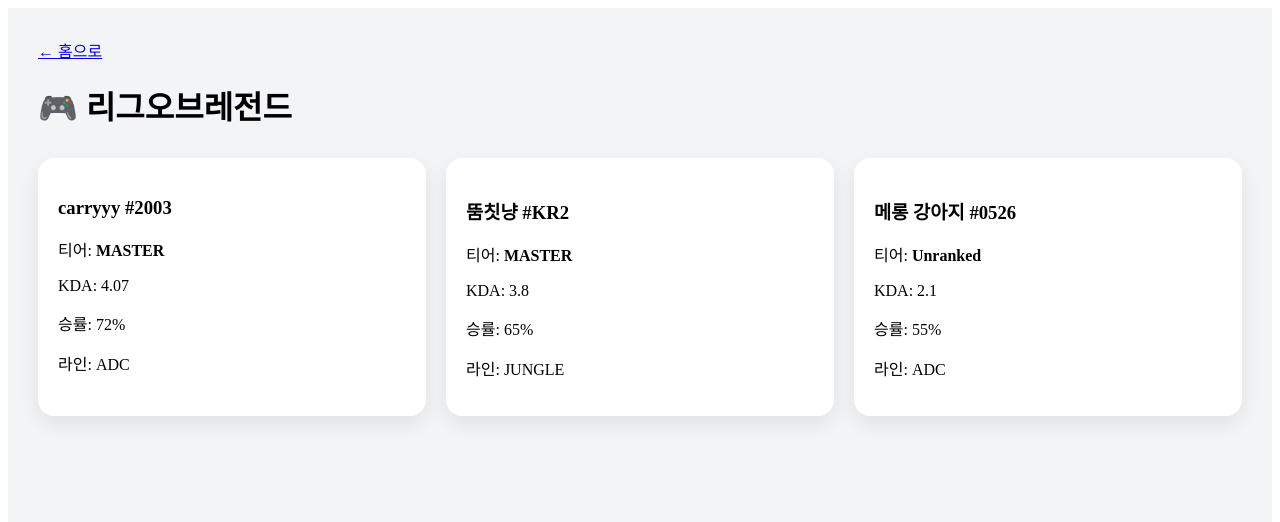
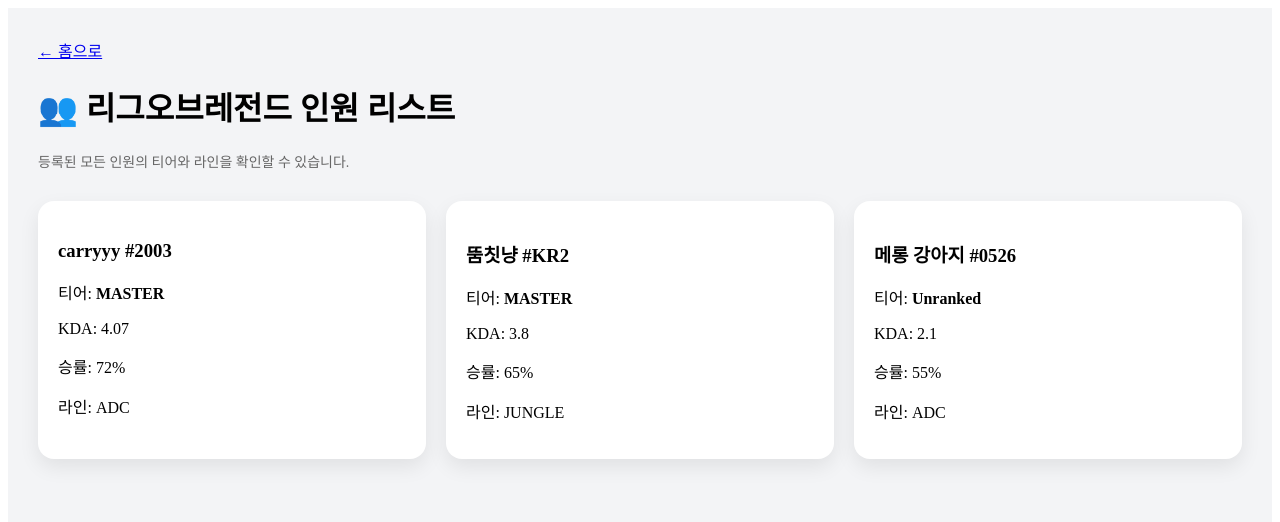
Before and after one commit to yoona0321/kuronami-dashboard, a Next.js app: page /lol in a window 1280 px wide. Shown: the top 522 px of the page. Built offline with nearby package versions, Linux system fonts and the light colour scheme.

Commit message:
lol page upgrade

```diff
--- a/pages/lol.js
+++ b/pages/lol.js
@@ -32,7 +32,19 @@
 
       <Link href="/">← 홈으로</Link>
 
-      <h1 style={{ marginTop: "20px" }}>🎮 리그오브레전드</h1>
+      <div style={{ marginTop: "20px" }}>
+  <h1 style={{ display: "flex", alignItems: "center", gap: "8px" }}>
+    👥 리그오브레전드 인원 리스트
+  </h1>
+
+  <p style={{
+    marginTop: "5px",
+    color: "#666",
+    fontSize: "14px"
+  }}>
+    등록된 모든 인원의 티어와 라인을 확인할 수 있습니다.
+  </p>
+</div>
 
       <div style={{
         display: "grid",
```
